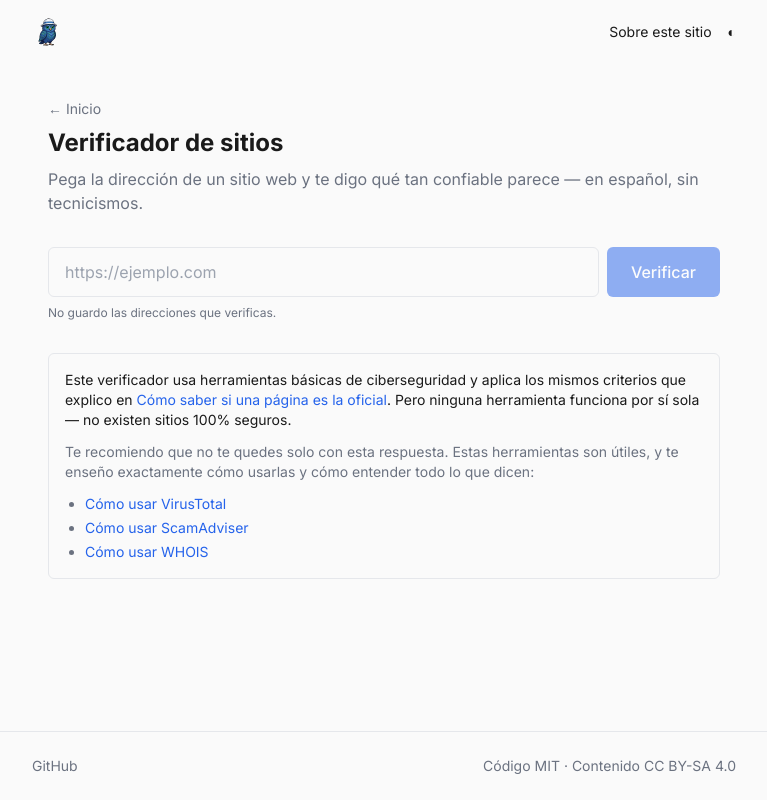
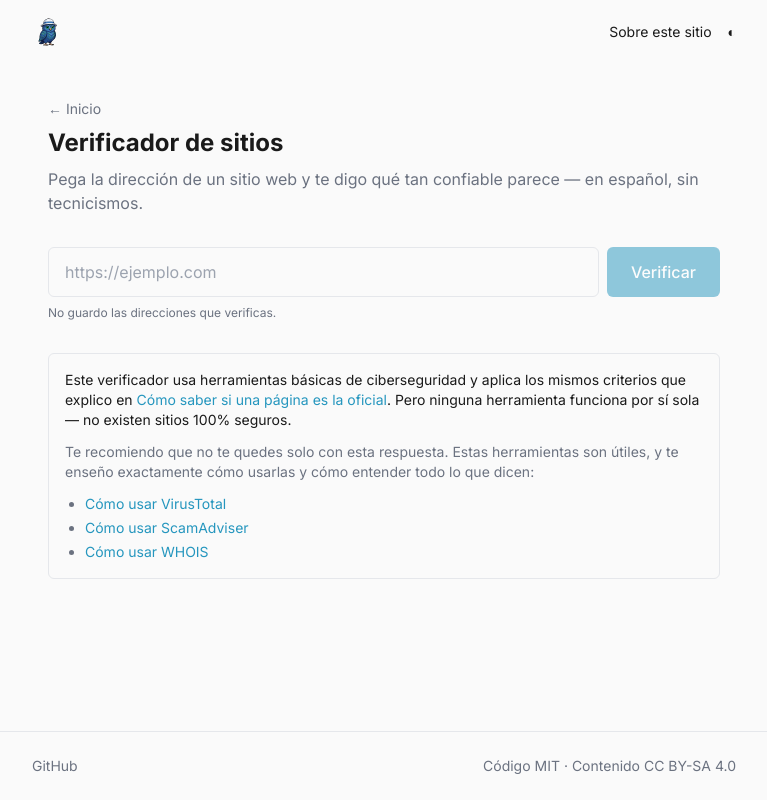
Before and after one commit to parsiomnium/basesegura, a Next.js app: page /herramientas/verificar-sitio in a window 1280 px wide. Shown: the whole page, without its empty margins (256-1023 px from the left). Built offline with nearby package versions, Linux system fonts and the light colour scheme; no server answers.

Commit message:
feat: official color palette — #2596be (accent), #1e376c (dark), #1fe67c (green)

```diff
--- a/app/globals.css
+++ b/app/globals.css
@@ -3,7 +3,9 @@
 @tailwind utilities;
 
 :root {
-  --accent: #2563eb;
+  --accent: #2596be;
+  --accent-dark: #1e376c;
+  --accent-green: #1fe67c;
   --bg: #fafafa;
   --bg-secondary: #f3f4f6;
   --text: #1a1a1a;
@@ -12,7 +14,9 @@
 }
 
 .dark {
-  --accent: #60a5fa;
+  --accent: #2596be;
+  --accent-dark: #4a7fb8;
+  --accent-green: #1fe67c;
   --bg: #111111;
   --bg-secondary: #1a1a1a;
   --text: #e5e5e5;
```
